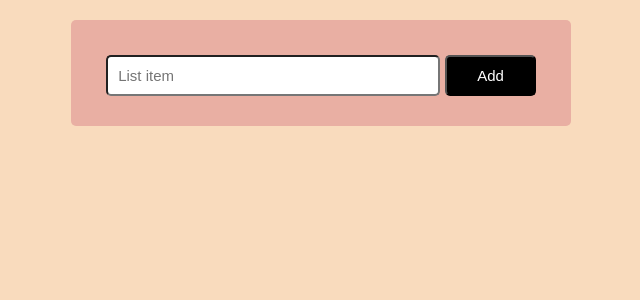
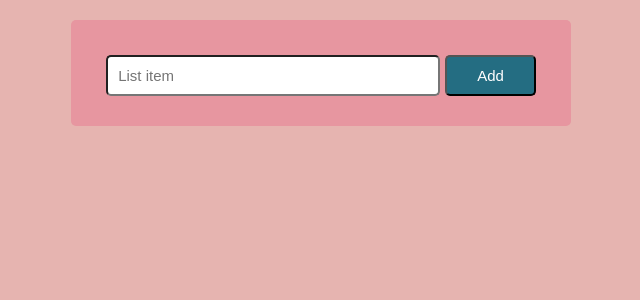
Before and after one commit to janchua19/ToDoList, a React (Create React App) app: page / in a window 1280 px wide. Shown: the top 300 px of the page, without its empty margins (377-1017 px from the left). Built offline with nearby package versions, Linux system fonts and the light colour scheme.

Commit message:
[TodoList][Jan] change color in css

```diff
--- a/src/App.css
+++ b/src/App.css
@@ -3,7 +3,7 @@
 }
 
 body{
-  background-color: #f9dbbd;
+  background-color: #e6b4b0;
 }
 
 .App-logo {
--- a/src/features/todos/styles/TodoForm.css
+++ b/src/features/todos/styles/TodoForm.css
@@ -5,7 +5,7 @@
 .Add{
     margin-left: 5px;
     color: white;
-    background-color: black;
+    background-color: #246D82;
     padding: 10px;
     padding-left: 30px;
     padding-right: 30px;
--- a/src/features/todos/styles/TodoItem.css
+++ b/src/features/todos/styles/TodoItem.css
@@ -10,7 +10,7 @@
     border-color: black;
     max-width: 85%;
     margin-left: 8%;
-    background-color: #faf3dd;
+    background-color: #ecd1cd;
     border-radius: 5px;
     position: relative;
     margin-top: 10px;
--- a/src/features/todos/styles/TodoList.css
+++ b/src/features/todos/styles/TodoList.css
@@ -1,6 +1,6 @@
 .TodoList-Container{
     margin-top: 20px;
-    background-color: #e9afa3;
+    background-color: #e796a0;
     max-width:500px;
     margin-left: 35%;
     padding-top: 15px;
```
